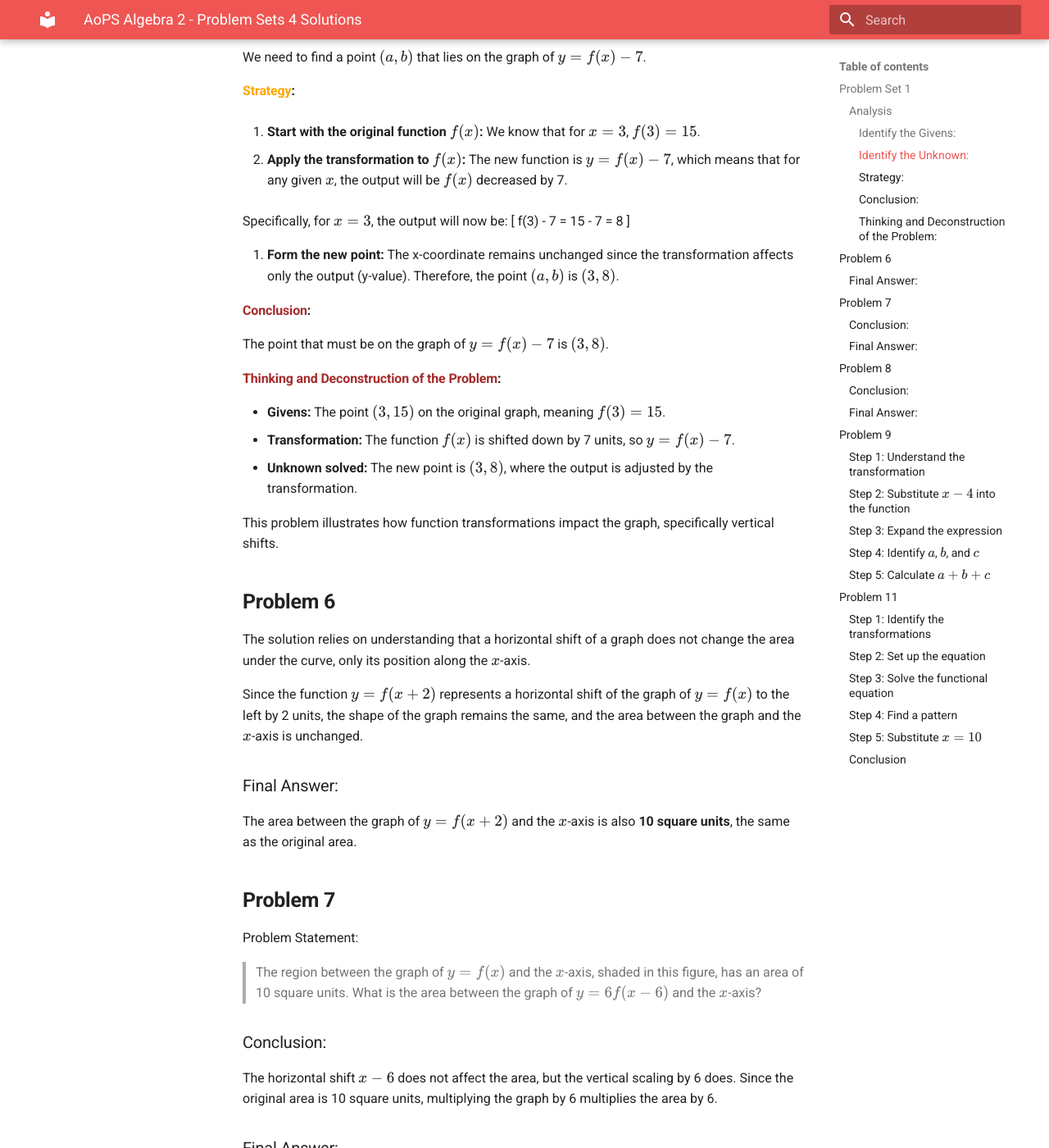
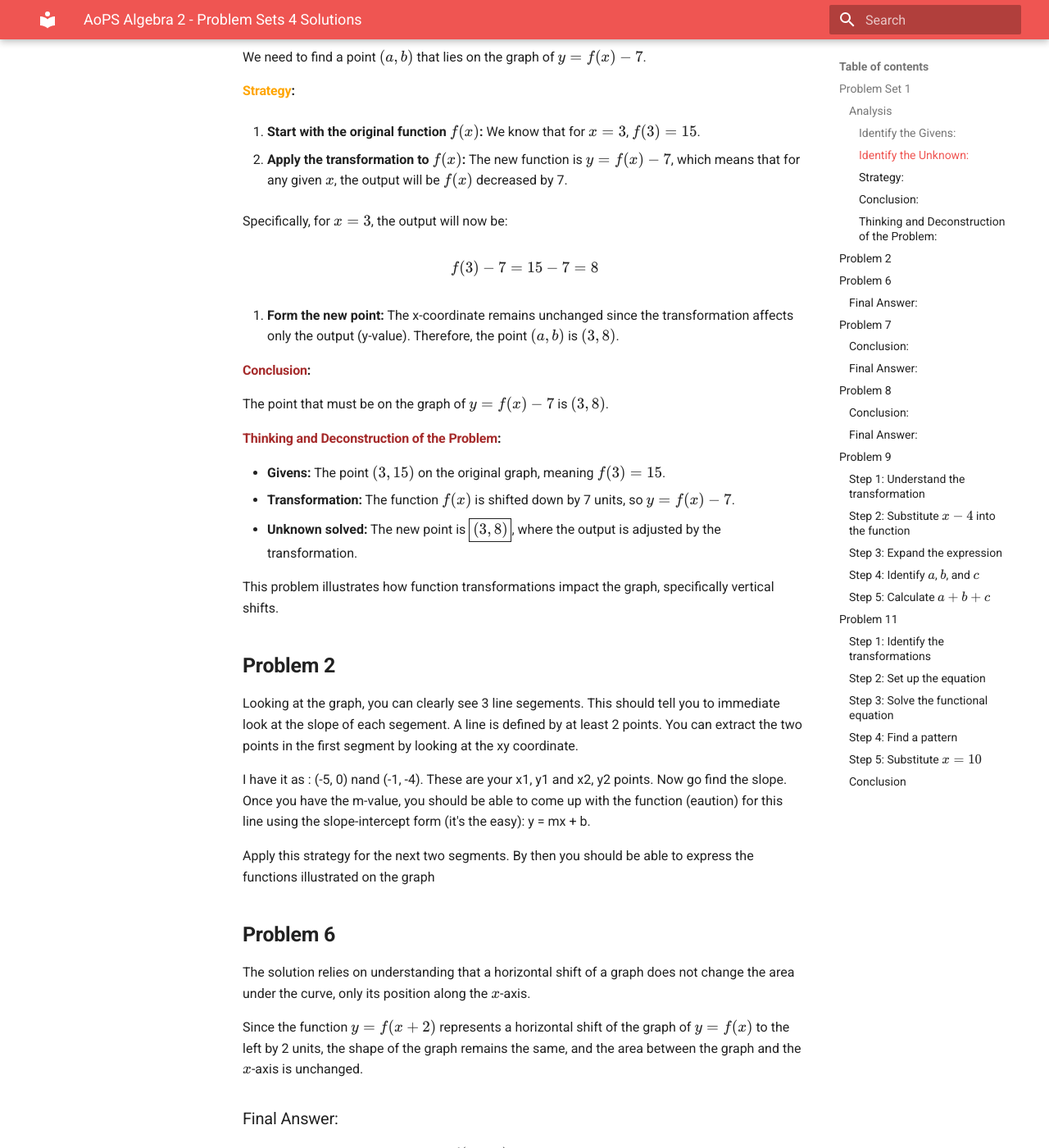
Before and after one commit to baseonballs/mpower-sitedocs, an MkDocs documentation site: the page built from site-docs/mathematics/a2/hw/aops/hw.04.sol.md, in a window 1280 px wide and 1400 px high, scrolled down 805 px. Shown: the whole window at 82% size. Built offline with MkDocs 1.6.1 and Material for MkDocs 9.7.7, drawn with Linux system fonts in a browser that asks for light colours; formulas are drawn with MathJax 3.

Commit message:
update to solution 2 on hw4

```diff
--- a/site-docs/mathematics/a2/hw/aops/hw.04.sol.md
+++ b/site-docs/mathematics/a2/hw/aops/hw.04.sol.md
@@ -34,9 +34,10 @@ We need to find a point \((a, b)\) that lies on the graph of \(y = f(x) - 7\).
 2. **Apply the transformation to \(f(x)\):** The new function is \(y = f(x) - 7\), which means that for any given \(x\), the output will be \(f(x)\) decreased by 7.
 
    Specifically, for \(x = 3\), the output will now be:
-   \[
-   f(3) - 7 = 15 - 7 = 8
-   \]
+
+\[
+f(3) - 7 = 15 - 7 = 8
+\]
 
 3. **Form the new point:** The x-coordinate remains unchanged since the transformation affects only the output (y-value). Therefore, the point \((a, b)\) is \((3, 8)\).
 
@@ -46,9 +47,17 @@ The point that must be on the graph of \(y = f(x) - 7\) is \((3, 8)\).
 #### <span style="color: brown; font-weight:bold; font-style: normal">Thinking and Deconstruction of the Problem</span>:
 - **Givens:** The point \((3, 15)\) on the original graph, meaning \(f(3) = 15\).
 - **Transformation:** The function \(f(x)\) is shifted down by 7 units, so \(y = f(x) - 7\).
-- **Unknown solved:** The new point is \((3, 8)\), where the output is adjusted by the transformation.
+- **Unknown solved:** The new point is \(\boxed{(3, 8)}\), where the output is adjusted by the transformation.
 
 This problem illustrates how function transformations impact the graph, specifically vertical shifts.
+
+## **Problem 2**
+
+Looking at the graph, you can clearly see 3 line segements. This should tell you to immediate look at the slope of each segement. A line is defined by at least 2 points.  You can extract the two points in the first segment by looking at the xy coordinate.
+
+I have it as :  (-5, 0) nand  (-1, -4). These are your x1, y1 and x2, y2 points.  Now go find the slope.  Once you have the m-value, you should be able to come up with the function (eaution) for this line using the slope-intercept form (it's the easy): y = mx + b.
+
+Apply this strategy for the next two segments. By then you should be able to express the functions illustrated on the graph
 
 ## **Problem 6**
 
```
